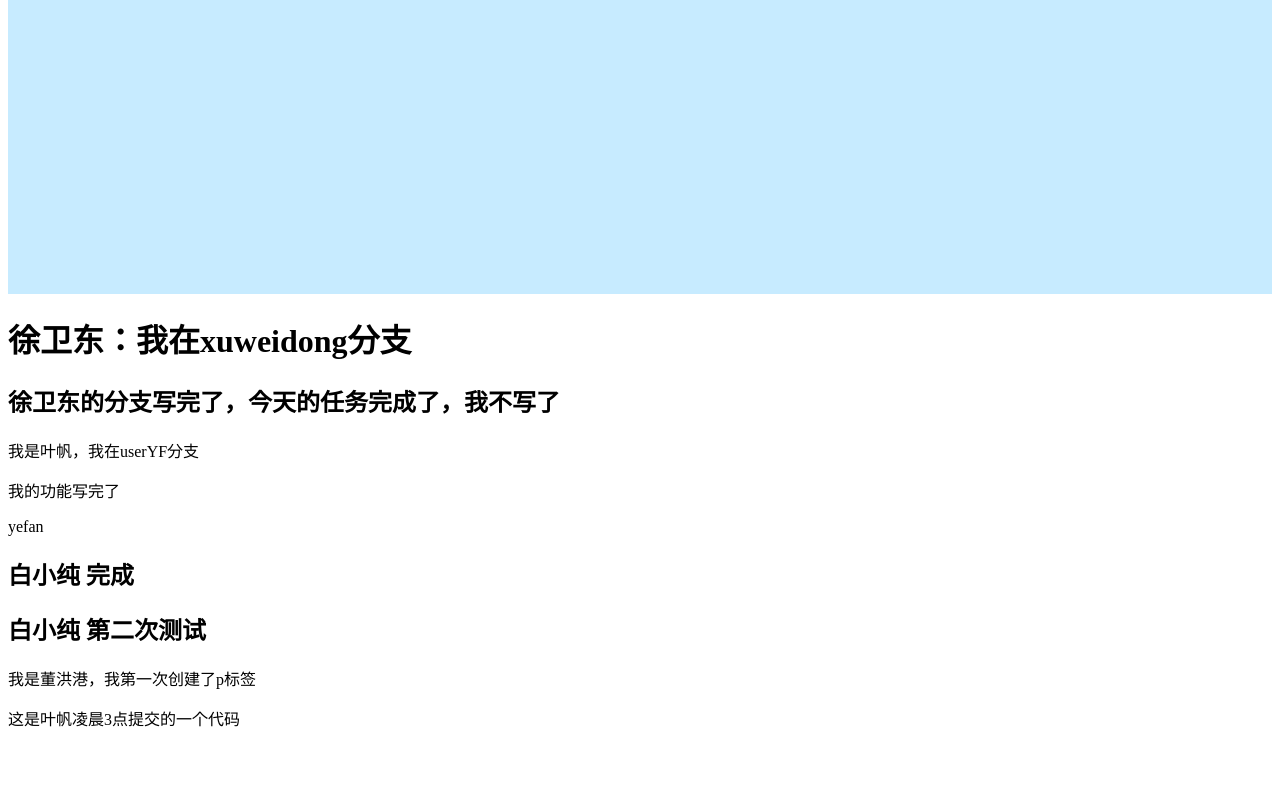
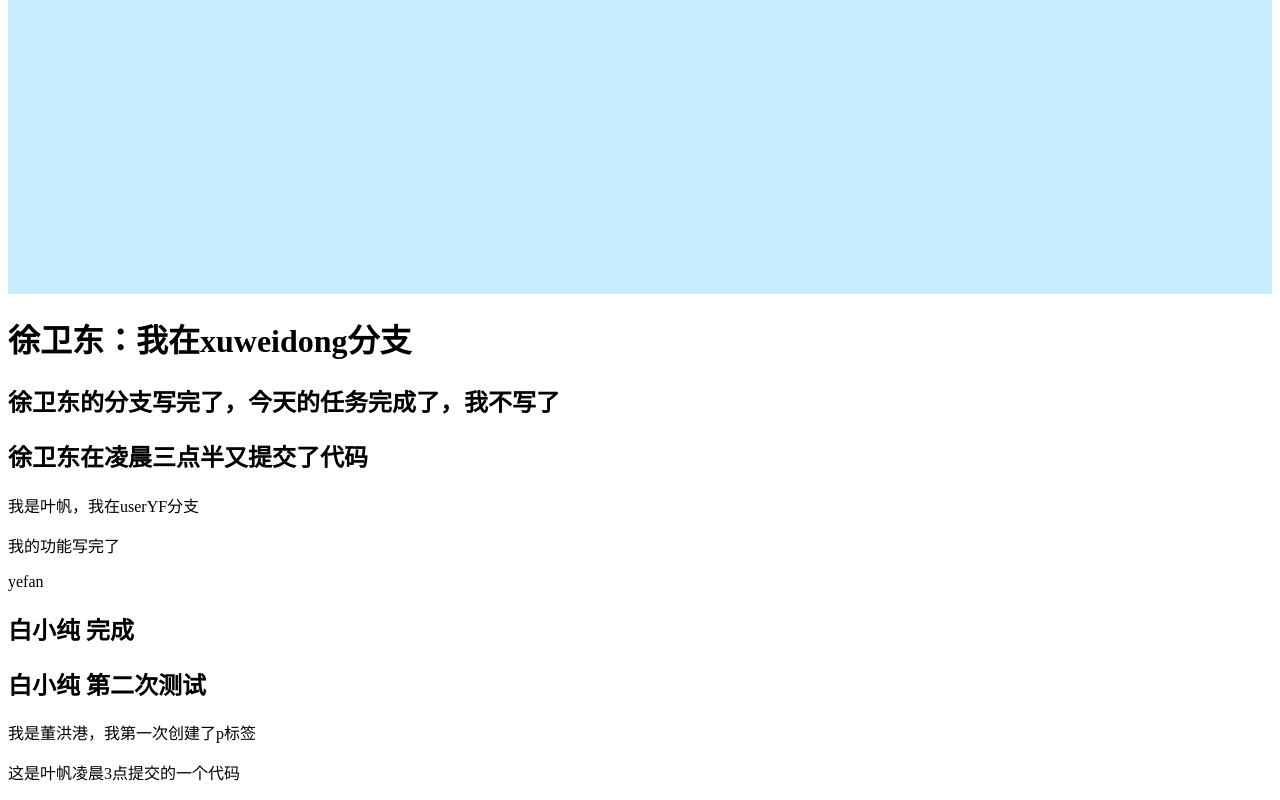
Before and after one commit to Yefannnn/TestGitMerge, a Vue app: page /#/sign in a window 1280 px wide. Shown: the part 496-1296 px from the top of the page. Before the commit the page ends 1242 px from the top, so only its background shows below. Built offline with nearby package versions, Linux system fonts and the light colour scheme; what @smallwei/avue, vue-baidu-map would draw is missing.

Commit message:
徐卫东凌晨三点提交了

```diff
--- a/src/App.vue
+++ b/src/App.vue
@@ -4,6 +4,7 @@
 
     <h1>徐卫东：我在xuweidong分支</h1>
     <h2>徐卫东的分支写完了，今天的任务完成了，我不写了</h2>
+    <h2>徐卫东在凌晨三点半又提交了代码</h2>
 
     <p>我是叶帆，我在userYF分支</p>
     <p>我的功能写完了</p>
```
